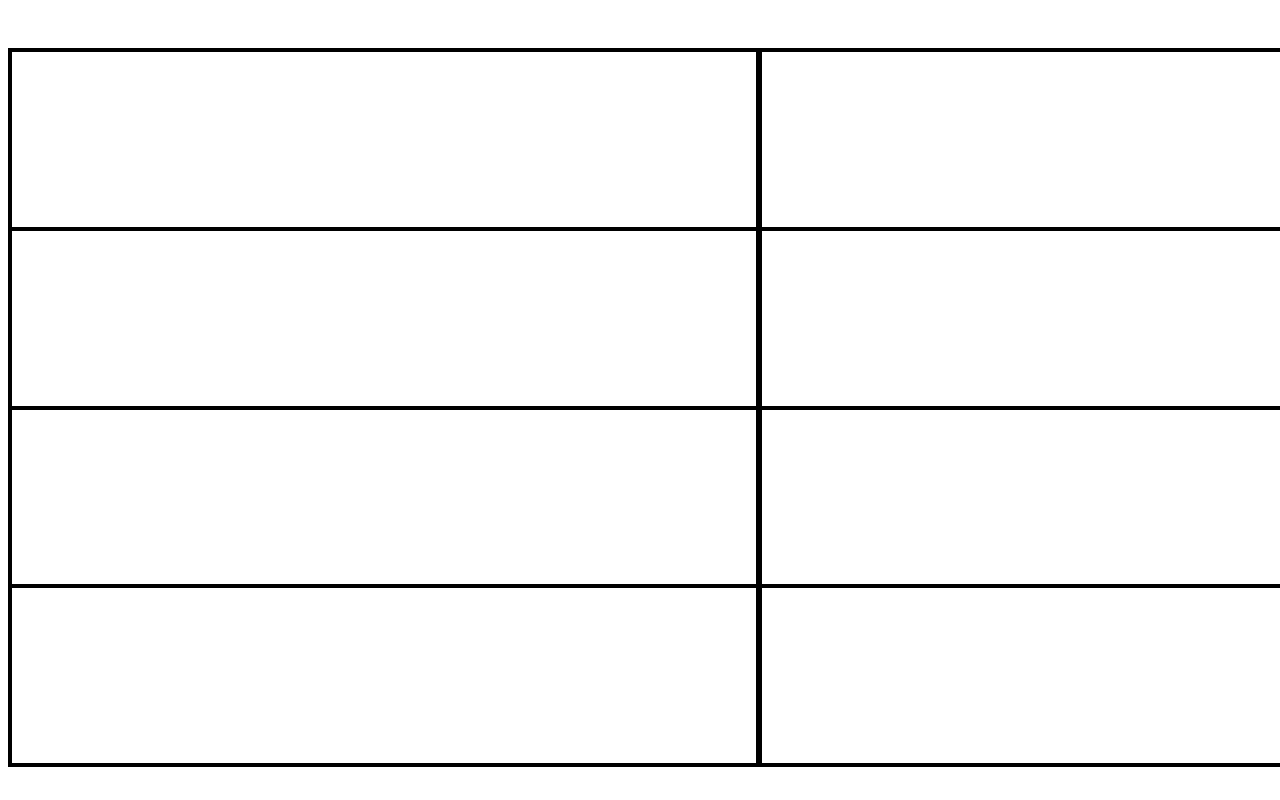
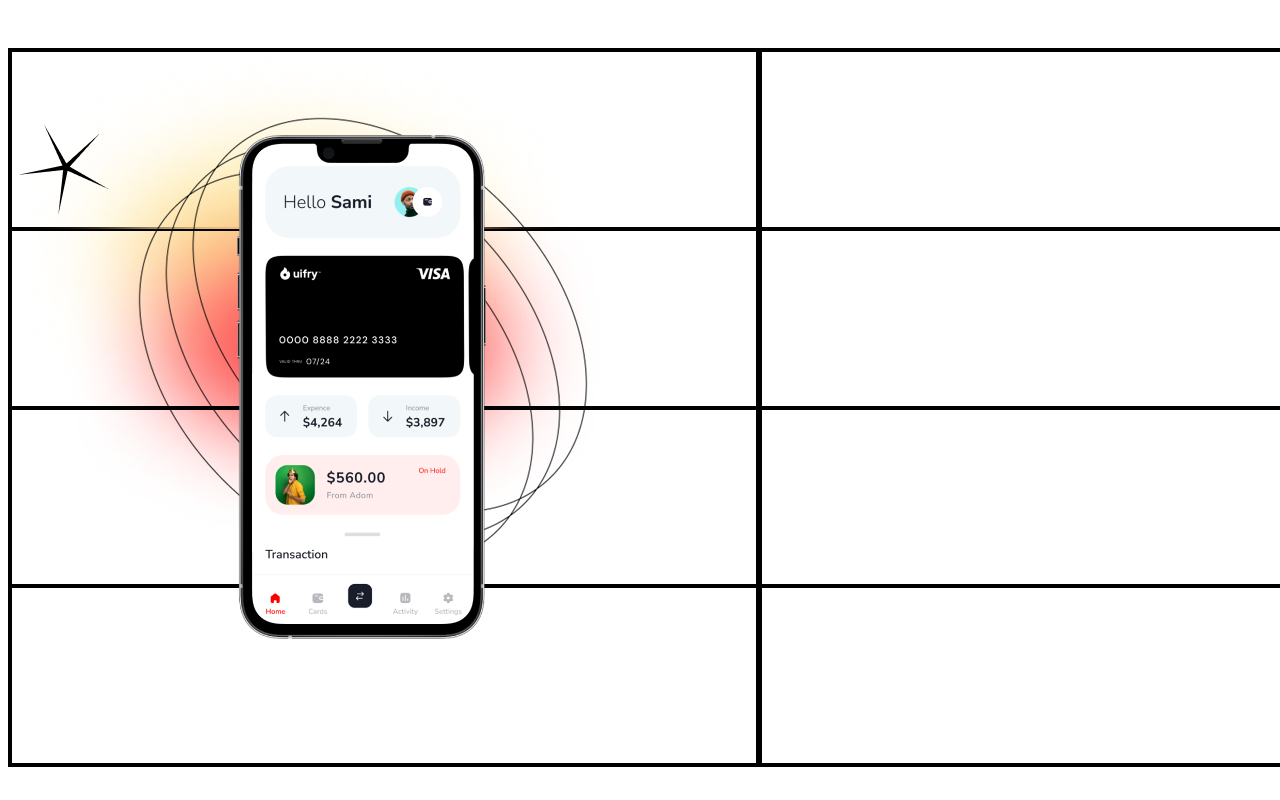
Before and after one commit to kmlingaudhaya/project_1, a plain HTML site: page index.html in a window 1280 px wide. Shown: the part 1020-1820 px from the top of the page. Drawn offline with Linux system fonts and the light colour scheme; a web font is replaced by a local one.

Commit message:
added images of page 2

```diff
--- a/css/style.css
+++ b/css/style.css
@@ -292,6 +292,32 @@
   width: 750px;
   border: #000000 solid 2px;
 }
+.star2 {
+  position: relative;
+  top: -330px;
+  left: -600px;
+}
+.p2r2 img {
+  position: relative;
+  top: -190px;
+  left: 50px;
+}
+
+.p2r3 img {
+  position: relative;
+  width: 249.25px;
+  height: 504.32px;
+  top: -275px;
+  left: 225px;
+}
+
+.p2r4 img {
+  position: relative;
+  width: 222.26px;
+  height: 480.96px;
+  top: -445px;
+  left: 240px;
+}
 
 .page3 {
   position: relative;
--- a/index.html
+++ b/index.html
@@ -91,10 +91,19 @@
         </div>
         <div class="page2">
           <div class="p2col1">
-            <div class="p2r1"></div>
-            <div class="p2r2"></div>
-            <div class="p2r3"></div>
-            <div class="p2r4"></div>
+            <div class="p2r1">
+              <img src="img/p2/blurbg.png" class="blur" alt="blur" />
+              <img src="img/p2/star.png" class="star2" alt="star" />
+            </div>
+            <div class="p2r2">
+              <img src="img/p2/rings.png  " class="ring" alt="ring" />
+            </div>
+            <div class="p2r3">
+              <img src="img/p2/mob_bg.png" class="mobbg" alt="mobbg" />
+            </div>
+            <div class="p2r4">
+              <img src="img/p2/p2mobcover.png" class="mob_cov" alt="mob_cov" />
+            </div>
           </div>
           <div class="p2col2">
             <div class="p2r1"></div>
```
